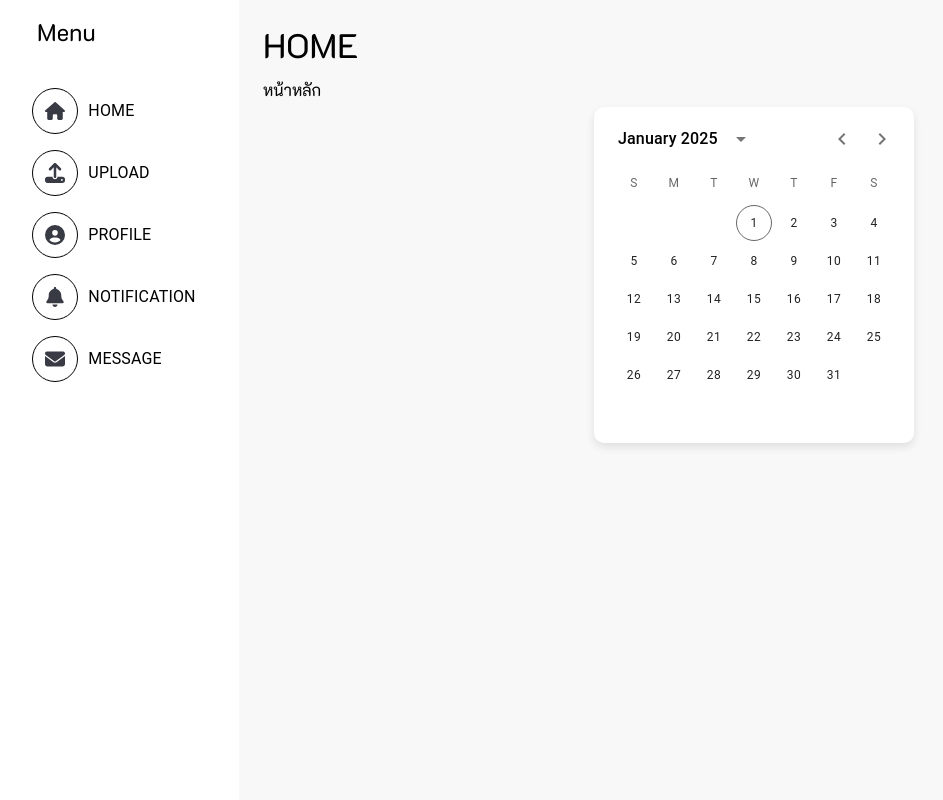
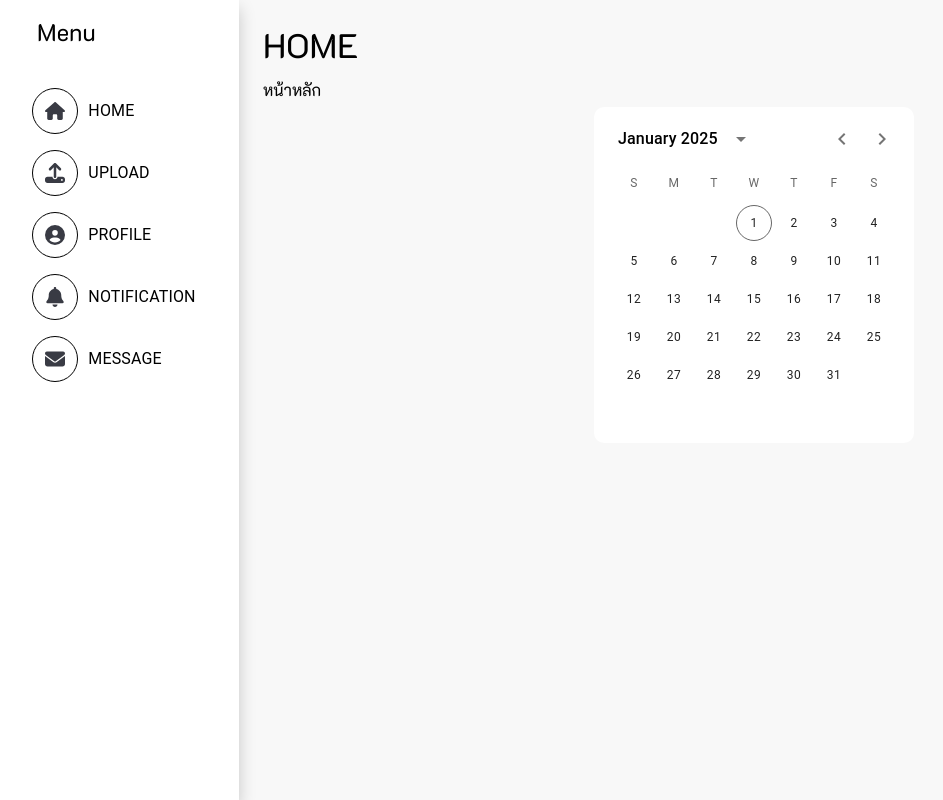
Before and after one commit to Boom-Tris/Boom-Tris-hospital, a React (Create React App) app in the folder Frontend/: page / in a window 1280 px wide. Shown: the whole page, without its empty margins (11-954 px from the left). Built offline with nearby package versions, Linux system fonts and the light colour scheme.

Commit message:
Update Sidebar.css

```diff
--- a/Frontend/src/components/Sidebar.css
+++ b/Frontend/src/components/Sidebar.css
@@ -15,7 +15,9 @@
     flex-direction: column;
     align-items: center;
     padding-top: 16px;
+    position: relative;
     font-family: "K2D", serif;
+    box-shadow: 0 8px 16px rgba(0, 0, 0, 0.2);
 }
 
 .sidebar .menu-item:hover {
@@ -75,7 +77,7 @@
 .custom-calendar
 {
     background-color: #ffffff;
-    box-shadow: 0 4px 8px rgba(0, 0, 0, 0.1);
+
    border-radius: 10px;
 
 
```
